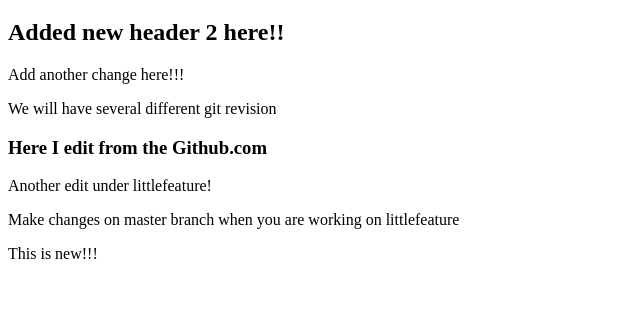
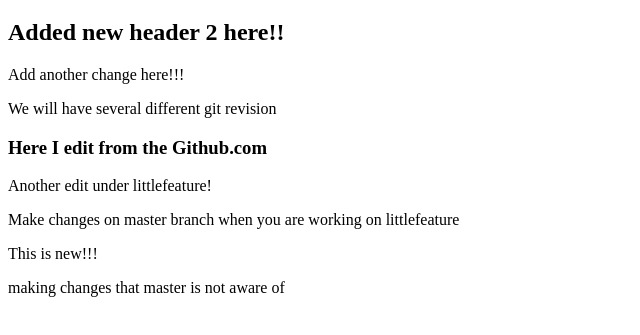
Before and after one commit to charlotte-hu/GitRevisionExercise, a plain HTML site: page index.html in a window 1280 px wide. Shown: the part 61-396 px from the top of the page, without its empty margins (0-640 px from the left). Drawn offline with Linux system fonts and the light colour scheme.

Commit message:
commit here

```diff
--- a/index.html
+++ b/index.html
@@ -16,6 +16,8 @@
 
 	<p>This is new!!!</p>
 
+	<p>making changes that master is not aware of</p>
+
 
 </body>
 </html>
```
